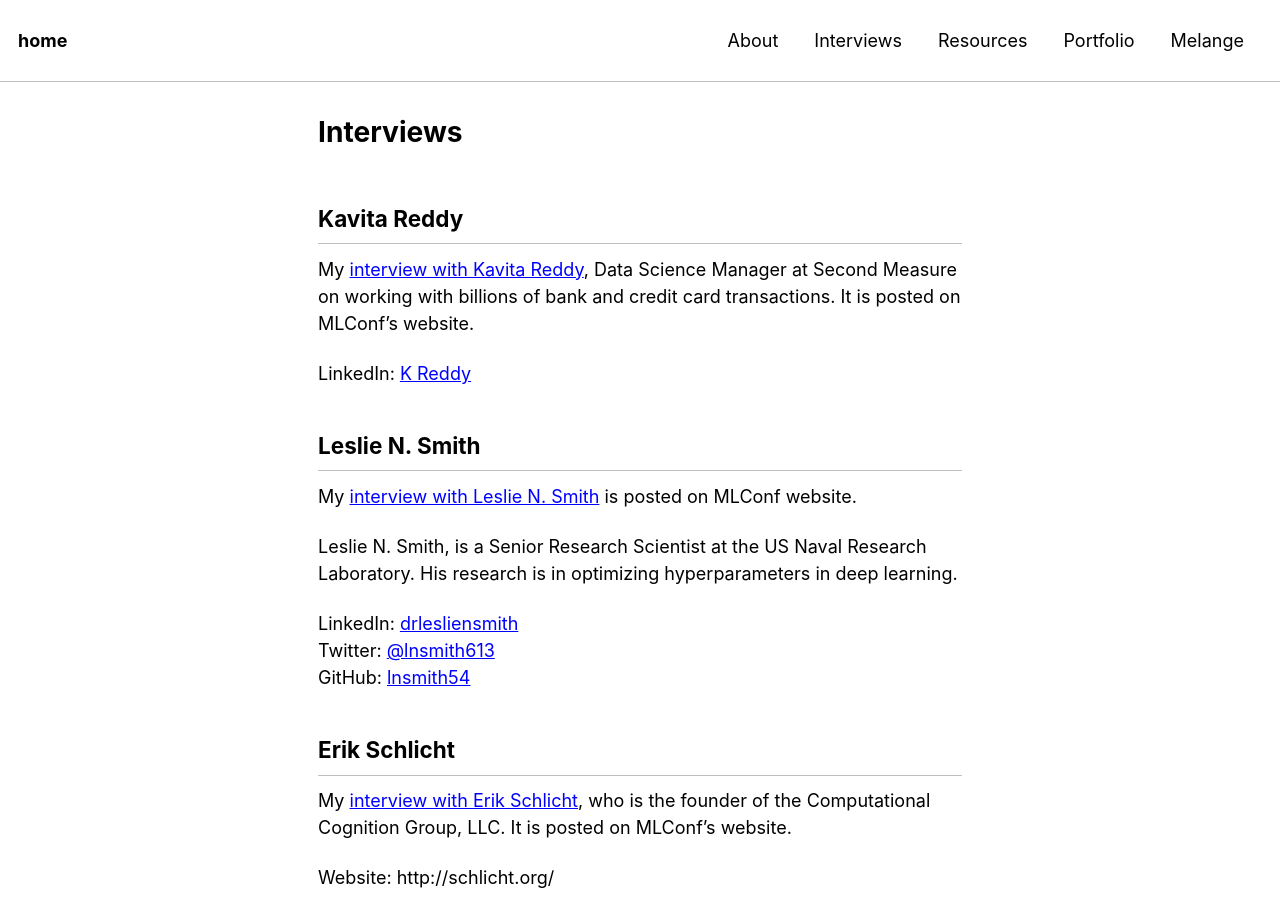
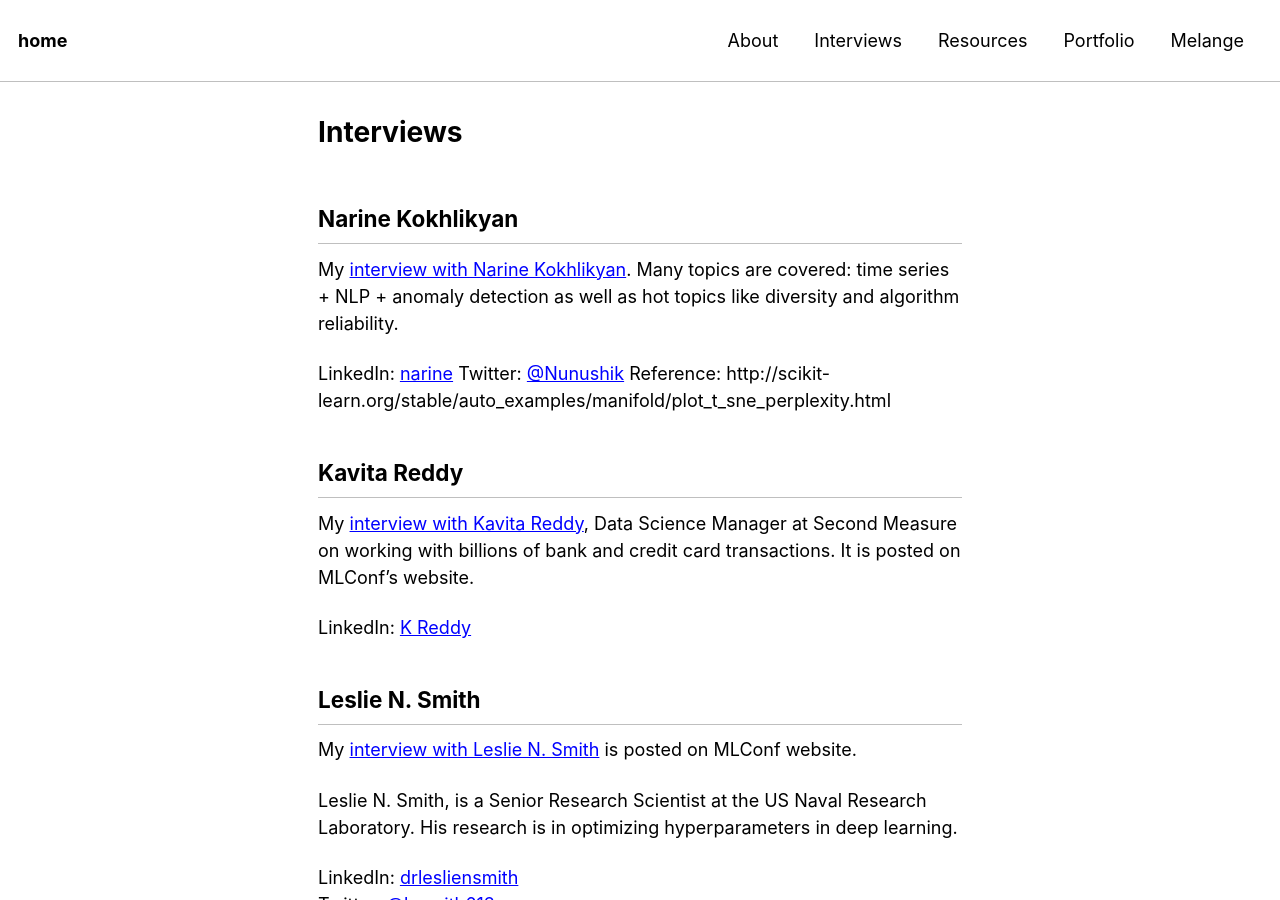
Before and after one commit to reshamas/reshamas.github.io, a Jekyll site: the page built from interviews/index.md, in a window 1280 px wide and 900 px high. Built offline with Jekyll 4.4.1, drawn with Linux system fonts in a browser that asks for light colours.

Commit message:
Update index.md

```diff
--- a/interviews/index.md
+++ b/interviews/index.md
@@ -4,6 +4,13 @@ title: Interviews
 tags:
 comments: false
 ---
+
+## Narine Kokhlikyan
+My [interview with Narine Kokhlikyan](https://mlconf.com/interview-with-narine-kokhlikyan-machine-learning-engineer-at-slice-technologies-inc-by-reshama-shaikh-program-committee-member/).  Many topics are covered:  time series + NLP + anomaly detection as well as hot topics like diversity and algorithm reliability.
+
+LinkedIn: [narine](https://www.linkedin.com/in/narine-kokhlikyan-88916721/)
+Twitter: [@Nunushik](https://twitter.com/Nunushik)
+Reference: http://scikit-learn.org/stable/auto_examples/manifold/plot_t_sne_perplexity.html
 
 ## Kavita Reddy
 My [interview with Kavita Reddy](https://mlconf.com/interview-with-kavita-reddy-data-science-manager-at-second-measure-by-reshama-shaikh-program-committee-member/), Data Science Manager at Second Measure on working with billions of bank and credit card transactions.  It is posted on MLConf's website.
```
